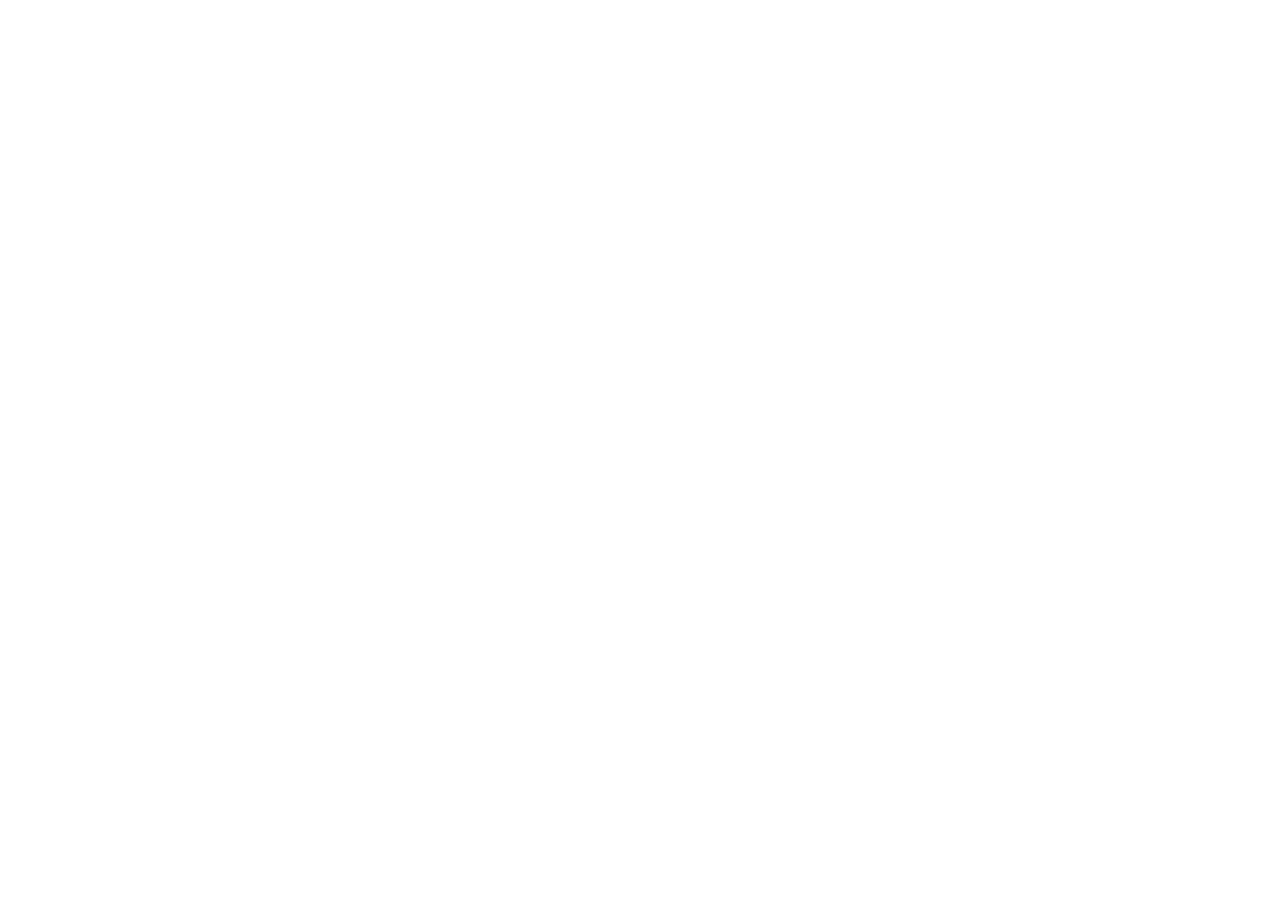
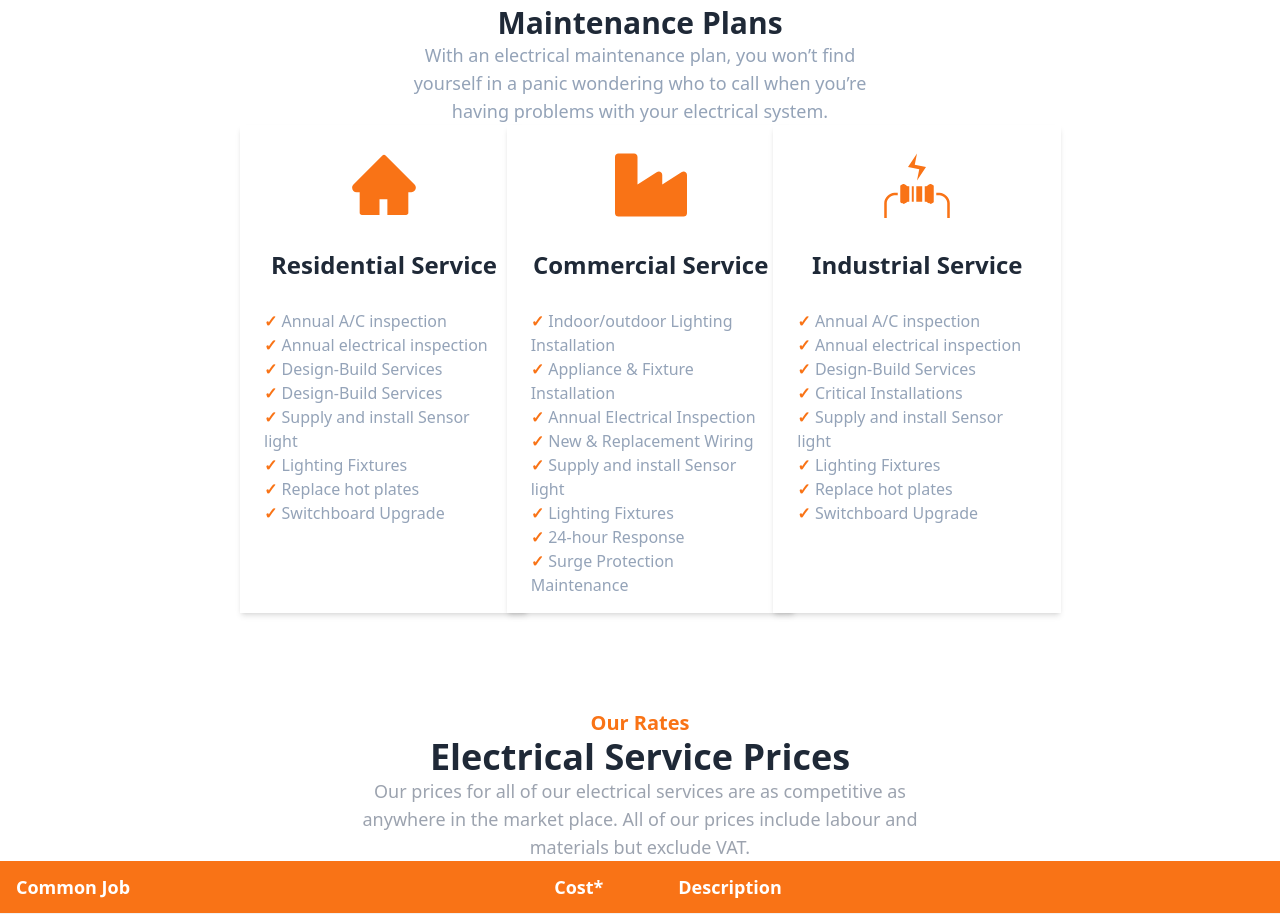
Before and after one commit to MdNadiruzzamanNibras/electrician, a React (Vite) app: page /price in a window 1280 px wide. Before the commit this address had no page. Shown: the part 183-1097 px from the top of the page. Before the commit the page ends 800 px from the top, so only its background shows below. Built offline with nearby package versions, Linux system fonts and the light colour scheme.

Commit message:
electrical price

```diff
--- a/src/Component/AboutUs/ReasonForCall.jsx
+++ b/src/Component/AboutUs/ReasonForCall.jsx
@@ -16,7 +16,7 @@
                     <p className='text-lg text-gray-400 mx-auto md:w-[600px]'>Electrician is your single source for a complete range of high-quality electrical services, including design/build, engineering and maintenance.
 </p>
                 </div>
-                <div className='grid grid-cols-1 lg:grid-cols-3'>
+                <div className='grid my-16 grid-cols-1 lg:grid-cols-3'>
                     <div className='bg-white shadow-xl w-80 pl-8 py-8'>
                         <div className='flex items-center'>
                             <div><img src={twentyfor} alt="" /></div>
@@ -40,7 +40,7 @@
 
 </p>
                     </div>
-                    <div className='bg-white shadow-xl w-80 pl-8 py-8'>
+                    <div className='bg-white  shadow-xl w-80 pl-8 py-8'>
                         <div className='flex items-center'>
                             <div><img src={lowprice} alt="" /></div>
                             <div className='ml-3'><h1 className='text-2xl font-bold '>
@@ -53,6 +53,7 @@
                     </div>
                 </div>
             </div>
+
         </div>
     );
 };
--- /dev/null
+++ b/src/Component/Prices/ElectricalService.jsx
@@ -0,0 +1,89 @@
+
+
+const ElectricalService = () => {
+    return (
+        <div className="container mx-auto">
+            <div >
+                <div className="text-center">
+                    <h4 className="text-xl font-bold text-orange-500">Our Rates
+                    </h4>
+                    <h2 className="text-4xl font-bold ">Electrical Service Prices
+                    </h2>
+                    <p className="w-[600px] mx-auto text-lg text-gray-400">Our prices for all of our electrical services are as competitive as anywhere in the market place. All of our prices include labour and materials but exclude VAT.
+</p>
+                </div>
+                <div>
+                     <div className="overflow-x-auto">
+  <table className="table">
+
+    <thead className="bg-orange-500">
+      <tr className="text-lg text-white">
+
+                                    <th>Common Job	</th>
+                                    <th></th>
+        <th>Cost*	</th>
+        <th>Description</th>
+      </tr>
+    </thead>
+    <tbody>
+
+      <tr className="text-lg font-semibold text-gray-400">
+
+                                    <td>Install ceiling fan	</td>
+                                    <td></td>
+        <td>$100	</td>
+        <td>You supply ceiling fan to suit your home.
+</td>
+      </tr>
+
+      <tr className="text-lg font-semibold text-gray-400">
+
+                                    <td>Supply ceiling fan	</td>
+                                    <td></td>
+        <td>	$75</td>
+        <td>You supply house to bolt it to.
+</td>
+      </tr>
+
+      <tr className="text-lg font-semibold text-gray-400">
+
+                                    <td>Install new double power	</td>
+                                    <td></td>
+        <td>$90	</td>
+        <td>Includes labour, cable, gpo, everything
+</td>
+      </tr>
+      <tr className="text-lg font-semibold text-gray-400">
+
+                                    <td>Install double power outside	</td>
+                                    <td></td>
+        <td>$150	</td>
+        <td>Includes everything + weatherporoof gpo
+
+</td>
+                                </tr>
+                                <tr className="text-lg font-semibold text-gray-400">
+
+                                    <td>Install new light in new location	</td>
+                                    <td></td>
+        <td>$90	</td>
+        <td>Includes everything except new light
+</td>
+      </tr>
+                                {/* <tr className="text-lg font-semibold text-gray-400">
+
+                                    <td>Cy Ganderton</td>
+                                    <td></td>
+        <td>Quality Control Specialist</td>
+        <td>Blue</td>
+      </tr> */}
+    </tbody>
+  </table>
+</div>
+               </div>
+            </div>
+        </div>
+    );
+};
+
+export default ElectricalService;
--- /dev/null
+++ b/src/Component/Prices/Prices.jsx
@@ -0,0 +1,14 @@
+import MaintainPlan from "../Home/MaintainPlan";
+import ElectricalService from "./ElectricalService";
+
+
+const Prices = () => {
+    return (
+        <div>
+            <MaintainPlan></MaintainPlan>
+           <ElectricalService></ElectricalService>
+        </div>
+    );
+};
+
+export default Prices;
--- /dev/null
+++ b/src/Component/Prices/Special.jsx
@@ -0,0 +1,11 @@
+
+
+const Special = () => {
+    return (
+        <div>
+
+        </div>
+    );
+};
+
+export default Special;
--- a/src/layout/Navbar.jsx
+++ b/src/layout/Navbar.jsx
@@ -11,6 +11,7 @@
     <ul className="menu menu-horizontal px-1">
       <Link to='/'><li>Home</li></Link>
       <Link to='/about'><li>About</li></Link>
+      <Link to='/price'><li>Price</li></Link>
     </ul>
   </div>
 </div>
--- a/src/router/router.jsx
+++ b/src/router/router.jsx
@@ -2,6 +2,7 @@
 import App from "../App";
 import Home from "../Component/Home/Home";
 import AboutUs from "../Component/AboutUs/AboutUs";
+import Prices from "../Component/Prices/Prices";
 
 export const router = createBrowserRouter([
   {
@@ -15,6 +16,10 @@
           {
              path: "/about",
         element: <AboutUs />,
+          },
+          {
+             path: "/price",
+        element: <Prices />,
           }
     ]
   },
```
